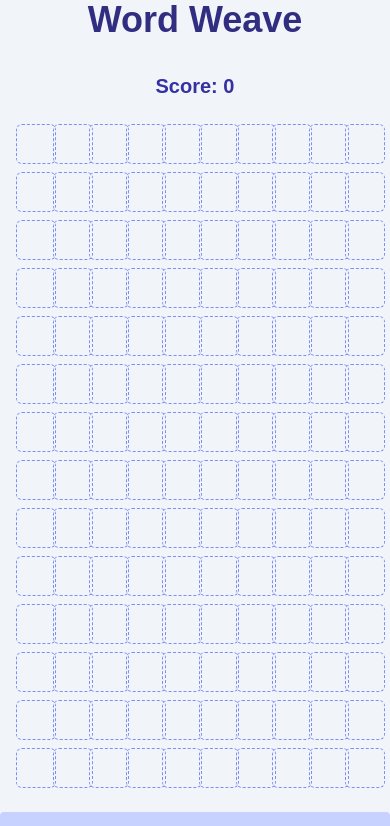
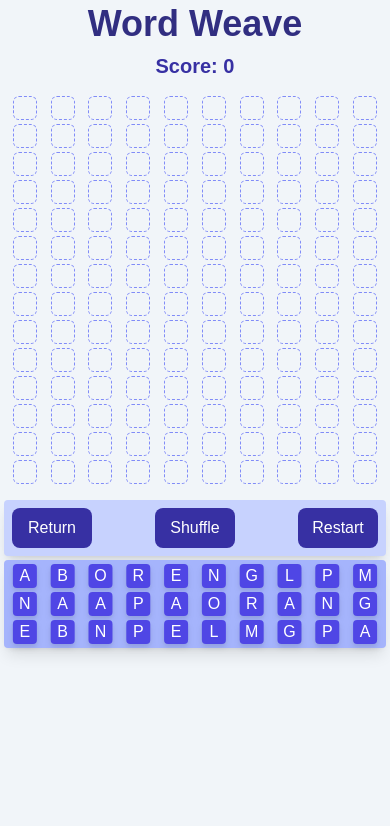
Before and after one commit to skylarbeaty/Word-Weave, a Next.js app: page / in a window 390 px wide. Shown: the top 826 px of the page. Built offline with nearby package versions, Linux system fonts and the light colour scheme.

Commit message:
Responsiveness update
Made the game much more responsive to screen size. Smaller screen sizes are supported. Breakpoint for xs set in tailwind. Tested for as small as iPhone se (375w). The only unsupported resolutions now are because of strange aspect ratios

```diff
--- a/app/game.css
+++ b/app/game.css
@@ -11,7 +11,13 @@
 .game {
     cursor: auto;
     overflow: visible;
-    touch-action: none !important;
+    /* touch-action: none !important;  */
+    /* display: flex;
+    flex-direction: column;
+    align-items: center;
+    justify-content: center; */
+    min-height: 100vh;
+    overflow: hidden;
 }
 
 .game.dragging {
--- a/app/globals.css
+++ b/app/globals.css
@@ -4,4 +4,6 @@
 
 body {
   font-family: Arial, Helvetica, sans-serif;
+  min-height: 100vh;
+  overflow: hidden;
 }
--- a/app/layout.tsx
+++ b/app/layout.tsx
@@ -1,10 +1,15 @@
-import type { Metadata } from "next";
+import type { Metadata, Viewport } from "next";
 import "./globals.css";
 
 export const metadata: Metadata = {
   title: "Word Weave",
   description: "A daily word puzzle where you arrange anargrams to creat the most words",
 };
+
+export const viewport: Viewport = {
+  width: "device-width",
+  initialScale: 1,
+}
 
 export default function RootLayout({children,}: Readonly<{children: React.ReactNode;}>) {
   return (
--- a/app/page.tsx
+++ b/app/page.tsx
@@ -2,9 +2,8 @@ import Game from '@/components/Game';
 
 export default function Home() {
   return (
-    <div className="min-h-screen bg-slate-100 flex items-center justify-center">
+    <div className="bg-slate-100 flex items-center justify-center">
       <div className="max-w-lg w-full">
-        <h1 className="text-4xl font-bold text-center mb-8 text-indigo-900">Word Weave</h1>
         <Game />
       </div>
     </div>
--- a/components/Board.tsx
+++ b/components/Board.tsx
@@ -6,7 +6,7 @@ const Board = () => {
   const mySpaces = useGameContext()!.spaces.filter(space => space.position.container == "board")
 
   return (
-    <div id="board" className="grid grid-cols-10 gap-2 p-4">
+    <div id="board" className="grid grid-cols-10 gap-1 p-2 sm:gap-2 sm:p-4 max-w-full">
       {mySpaces.map((space, index) => (
         <Space key={space.id} id={space.id} />
       ))}
--- a/components/ButtonPanel.tsx
+++ b/components/ButtonPanel.tsx
@@ -39,18 +39,18 @@ const ButtonPanel = () => {
   }
 
   return (
-    <div className='bg-indigo-200 mt-2 mb-2 p-4 rounded shadow-lg flex justify-between'>
-        <button className='bg-indigo-800 text-white p-2 ml-1 min-w-28 rounded-lg text-xl'
+    <div className='bg-indigo-200 mt-2 m-1 sm:m-0 sm:mb-2 p-1 sm:p-4 rounded shadow-lg flex justify-between'>
+        <button className='bg-indigo-800 text-white p-2 m-1 sm:m-0 rounded-lg min-w-20 sm:min-w-28 text-l sm:text-xl'
           onPointerDown={handleReturn}
         >
           Return
         </button>
-        <button className='bg-indigo-800 text-white p-2 ml-1 mr-1 min-w-28 rounded-lg text-xl'
+        <button className='bg-indigo-800 text-white p-2 m-1 sm:m-0 rounded-lg min-w-20 sm:min-w-28 text-l sm:text-xl'
           onPointerDown={debounce(handleShuffle, 100)}
         >
           Shuffle
         </button>
-        <button className='bg-indigo-800 text-white p-2 mr-1 mr-1 min-w-28 rounded-lg text-xl'
+        <button className='bg-indigo-800 text-white p-2 m-1 sm:m-0 rounded-lg min-w-20 sm:min-w-28 text-l sm:text-xl'
           onPointerDown={handleRestart}
         >
           Restart
--- a/components/Game.tsx
+++ b/components/Game.tsx
@@ -120,7 +120,8 @@ const Game = () => {
 
     return (
         <GameContext.Provider value={{tiles, moveTile, spaces: spaces.current, updateSpace, dragID, changeDragID, solution}}>
-            <div>
+            <div className='game'>
+            <h1 className="text-4xl font-bold text-center mb-2 mt-1 xs:mt-2 text-indigo-900">Word Weave</h1>
                 <h2 className={`text-xl font-bold text-center m-2 ${solution.score == 0 ? "text-indigo-800" : "text-emerald-800"}`}>Score: {solution.score}</h2>
                 <Board/>
                 {/* <InputPanel/> */}
--- a/components/Space.tsx
+++ b/components/Space.tsx
@@ -41,7 +41,7 @@ const Space = ({id}: SpaceProps) => {
 
   return (
     <>
-      <div className={`w-10 h-10 overflow-visible rounded-md
+      <div className={`w-6 h-6 xs:w-9 xs:h-9 sm:w-10 sm:h-10 overflow-visible rounded-md justify-self-center
         ${mouseHover ? `ring-2 ring-emerald-700 border-emerald-400 border-solid` : myBG}`}
         ref={divRef}
         onPointerEnter={handlePointerEnter}
--- a/components/Tile.tsx
+++ b/components/Tile.tsx
@@ -115,7 +115,7 @@ const Tile = forwardRef<HTMLDivElement, TileProps>((props, ref) => {
 
   return (
     <>
-      <div className={`w-10 h-10 flex fixed items-center justify-center rounded
+      <div className={`w-6 h-6 xs:w-9 xs:h-9 sm:w-10 sm:h-10 flex fixed items-center justify-center rounded
         ${ready && `${bgStyle} text-white drop-shadow-md`}
         ${gameContext.dragID === myTile.id && "animate-pulse"}
         ${gameContext.dragID === -1 ? "draggable" : "dragging"}
@@ -127,7 +127,7 @@ const Tile = forwardRef<HTMLDivElement, TileProps>((props, ref) => {
       </div>
       {gameContext.dragID === myTile.id &&
         // ghost tile that follows the cursor when dragging
-        <div className={`dragging pointer-events-none touch-none w-10 h-10 flex fixed items-center justify-center rounded
+        <div className={`dragging pointer-events-none touch-none w-8 h-8 sm:w-10 sm:h-10 flex fixed items-center justify-center rounded
           ${ghostReady && 'bg-indigo-400 animate-pulse text-white drop-shadow-md'}`}
           ref={tileGhostRef}
         >
--- a/components/TilePanel.tsx
+++ b/components/TilePanel.tsx
@@ -6,8 +6,8 @@ const TilePanel = () => {
   const mySpaces = useGameContext()!.spaces.filter(space => space.position.container == "panel")
 
   return (
-    <div className="bg-indigo-300 p-4 rounded shadow-lg">
-      <div id="panel" className="grid grid-cols-10 gap-2 min-h-10">
+    <div className="bg-indigo-300 p-1 m-1 sm:m-0 sm:p-4 rounded shadow-lg">
+      <div id="panel" className="grid grid-cols-10 gap-1 sm:gap-2 min-h-10">
           {mySpaces.map((space, index) => (
               <Space
                 key={space.id}
--- a/tailwind.config.js
+++ /dev/null
@@ -1,11 +0,0 @@
-/** @type {import('tailwindcss').Config} */
-module.exports = {
-  content: [
-    "./app/**/*.{js,ts,jsx,tsx}",
-    "./components/**/*.{js,ts,jsx,tsx}",
-  ],
-  theme: {
-    extend: {},
-  },
-  plugins: [],
-}
--- a/tailwind.config.ts
+++ b/tailwind.config.ts
@@ -12,6 +12,9 @@ export default {
         background: "var(--background)",
         foreground: "var(--foreground)",
       },
+      screens: {
+        xs: "395px",
+      },
     },
   },
   plugins: [],
```
